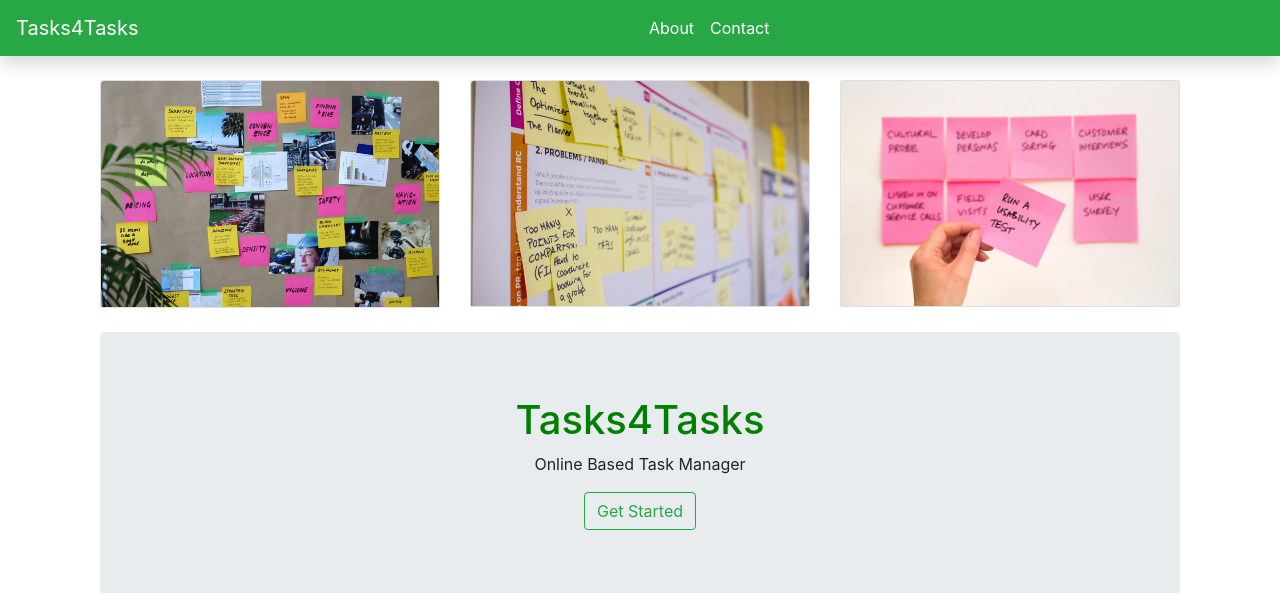
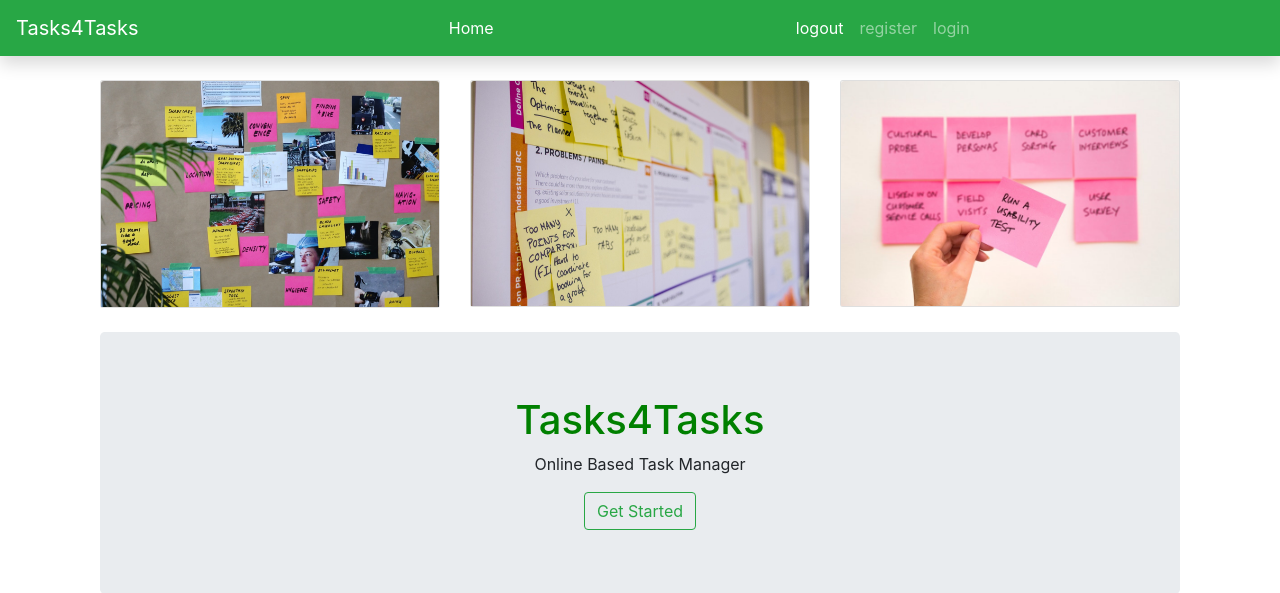
Before and after one commit to vincent792/Task-Managent, a Django app: page / in a window 1280 px wide. Shown: the top 593 px of the page. Run offline with Django 4.2, Linux system fonts and the light colour scheme; some libraries are stand-ins or nearby versions.

Commit message:
added new features

```diff
--- a/templates/base.html
+++ b/templates/base.html
@@ -37,12 +37,26 @@
       <div class="collapse navbar-collapse" id="collapsibleNavId">
         <ul class="navbar-nav m-auto mt-2 mt-lg-0">
           <li class="nav-item active">
-            <a class="nav-link" href="#"
-              >About<span class="sr-only">(current)</span></a
+            <a class="nav-link" href="{% url 'home' %}"
+              >Home<span class="sr-only">(current)</span></a
+            >
+          </li>
+        </ul>
+        <ul class="navbar-nav mr-auto mt-2 mt-lg-0">
+          <li class="nav-item active">
+            <a class="nav-link" href="{% url 'home' %}"
+              >logout<span class="sr-only">(current)</span></a
             >
           </li>
           <li class="nav-item">
-            <a class="nav-link text-white" href="#">Contact</a>
+            <a class="nav-link" href="{% url 'home' %}"
+              >register<span class="sr-only">(current)</span></a
+            >
+          </li>
+          <li class="nav-item">
+            <a class="nav-link" href="{% url 'home' %}"
+              >login<span class="sr-only">(current)</span></a
+            >
           </li>
         </ul>
       </div>
```
